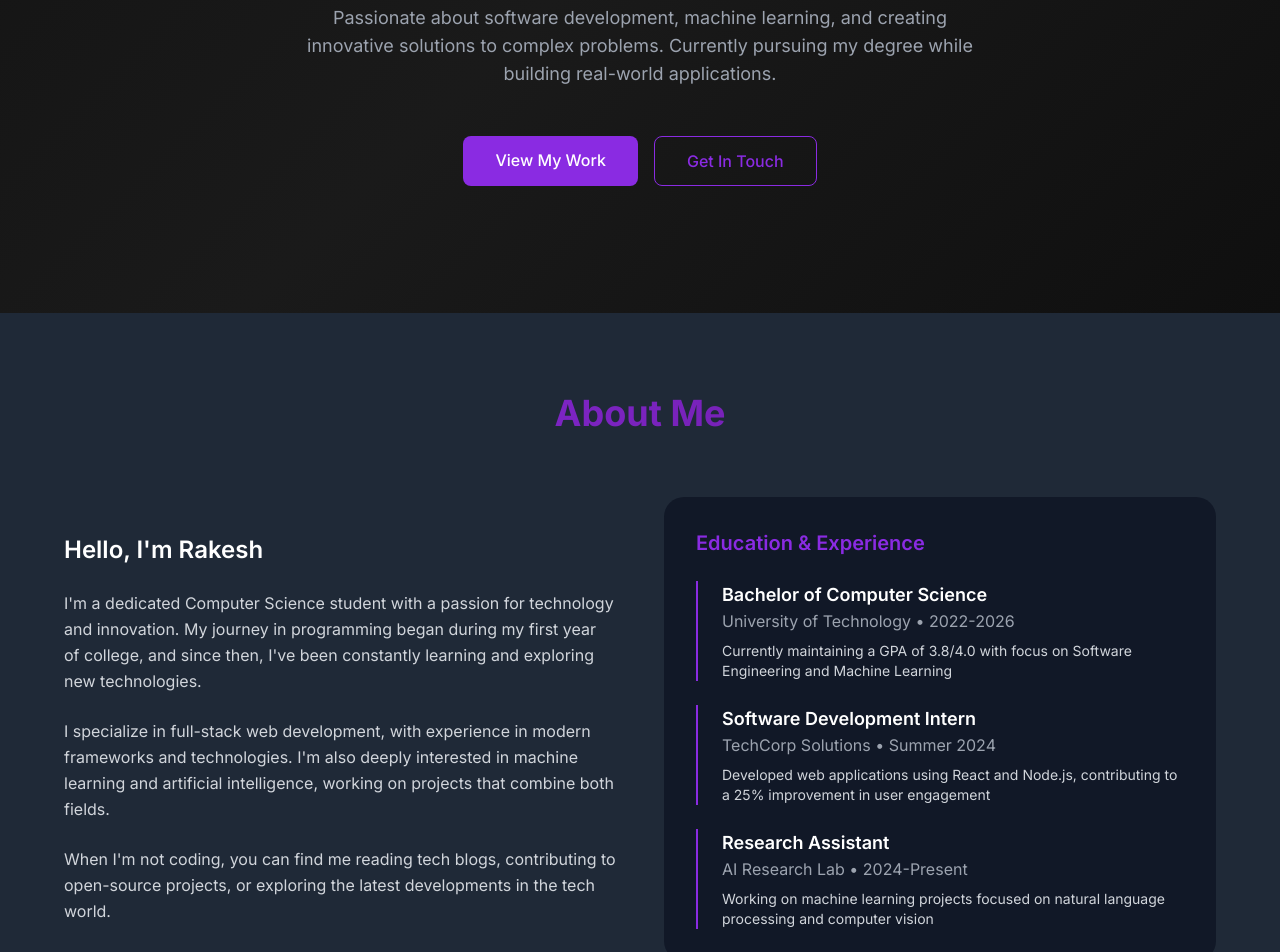
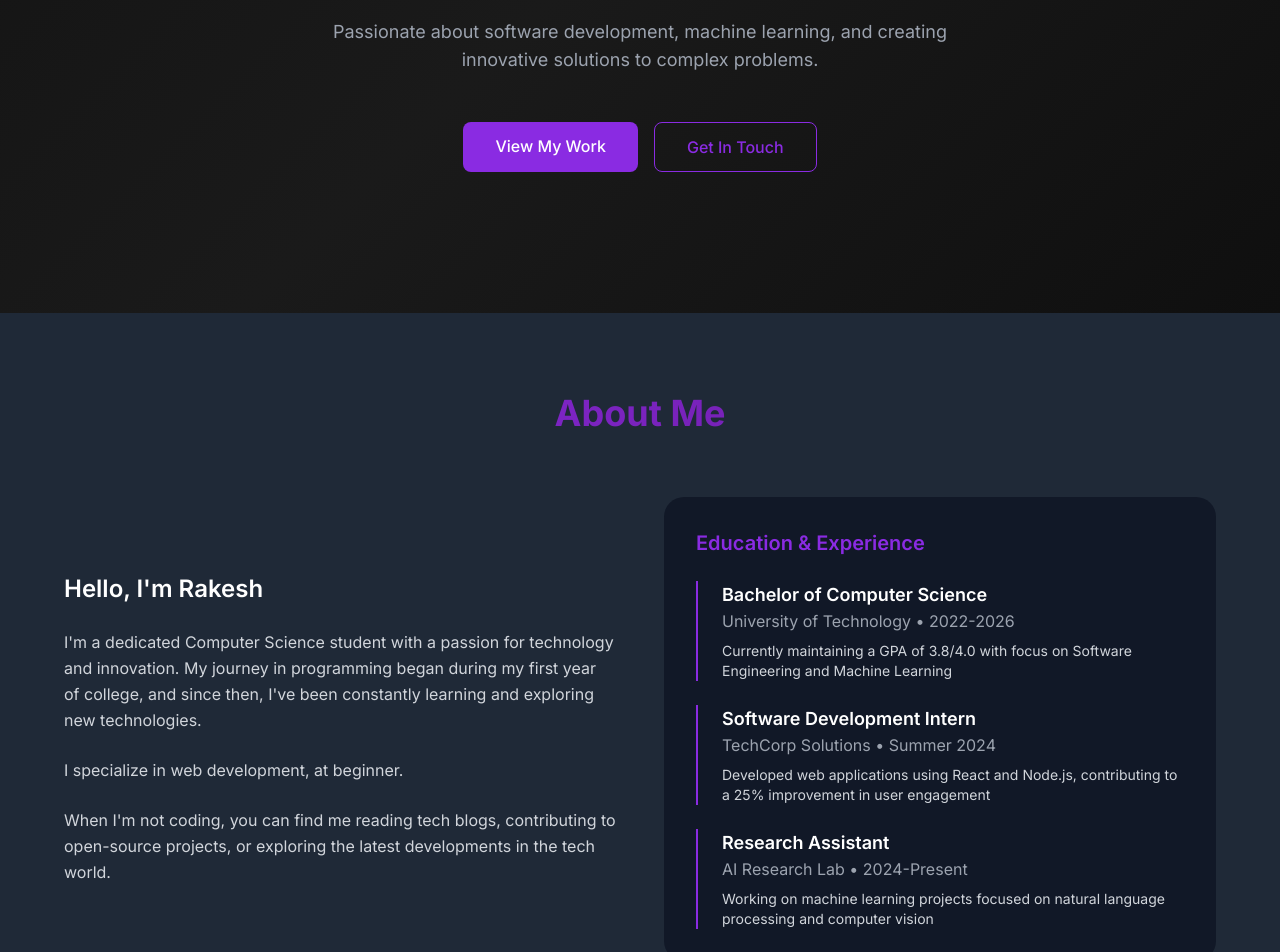
Before and after one commit to Rakesh4198/Rakesh4198.github.io, a plain HTML site: page index.html in a window 1280 px wide. Shown: the part 487-1439 px from the top of the page. Drawn offline with nearby package versions, Linux system fonts and the light colour scheme.

Commit message:
Update index.html

```diff
--- a/index.html
+++ b/index.html
@@ -142,7 +142,7 @@ class="w-48 h-48 rounded-full mx-auto object-cover profile-glow">
 </h1>
 <p class="text-xl sm:text-2xl text-gray-300 mb-8 section-fade">Computer Science Student</p>
 <p class="text-lg text-gray-400 mb-12 max-w-2xl mx-auto section-fade">
-Passionate about software development, machine learning, and creating innovative solutions to complex problems. Currently pursuing my degree while building real-world applications.
+Passionate about software development, machine learning, and creating innovative solutions to complex problems.
 </p>
 <div class="flex flex-col sm:flex-row gap-4 justify-center section-fade">
 <a href="#projects" class="bg-primary hover:bg-secondary text-white px-8 py-3 !rounded-button font-medium transition-colors whitespace-nowrap">
@@ -164,7 +164,7 @@ Get In Touch
 I'm a dedicated Computer Science student with a passion for technology and innovation. My journey in programming began during my first year of college, and since then, I've been constantly learning and exploring new technologies.
 </p>
 <p class="text-gray-300 mb-6 leading-relaxed">
-I specialize in full-stack web development, with experience in modern frameworks and technologies. I'm also deeply interested in machine learning and artificial intelligence, working on projects that combine both fields.
+I specialize in web development, at beginner.
 </p>
 <p class="text-gray-300 leading-relaxed">
 When I'm not coding, you can find me reading tech blogs, contributing to open-source projects, or exploring the latest developments in the tech world.
```
